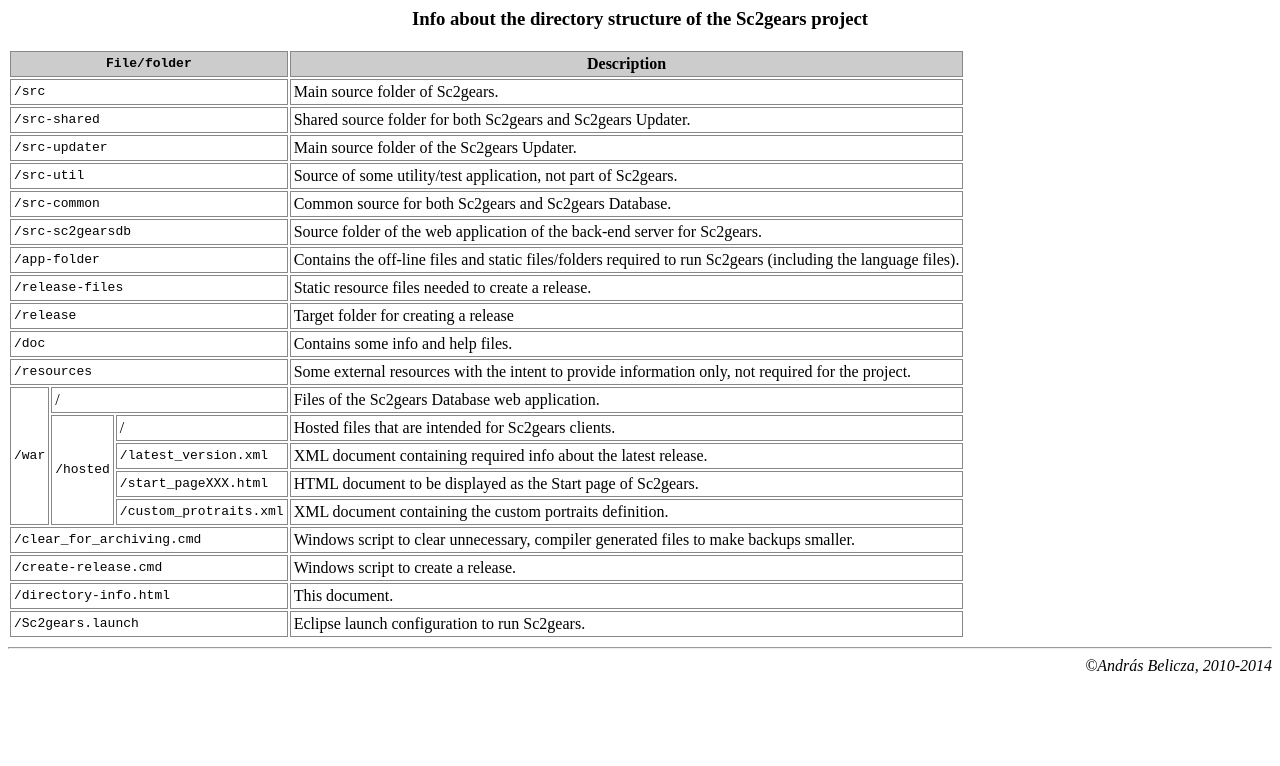
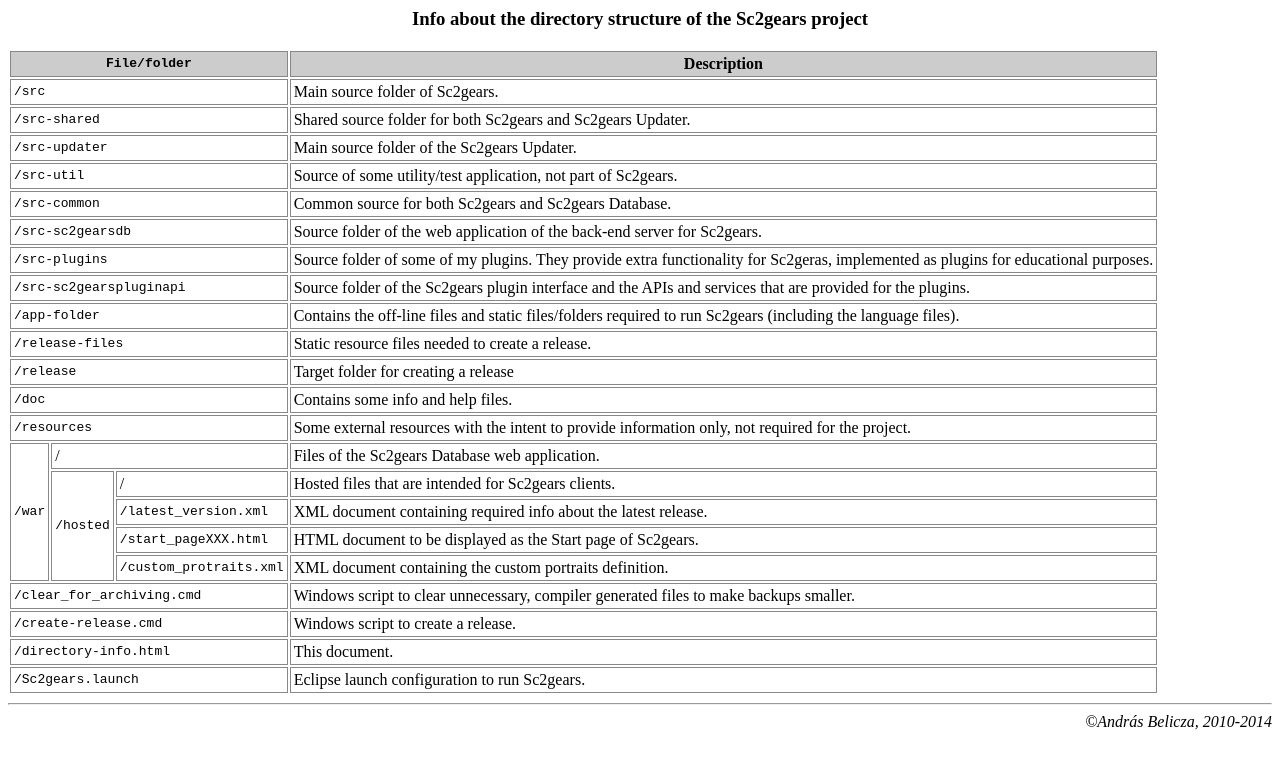
Before and after one commit to icza/sc2gears, a plain HTML site: page directory-info.html in a window 1280 px wide. Drawn offline with Linux system fonts and the light colour scheme.

Commit message:
Extended the directory info.

```diff
--- a/directory-info.html
+++ b/directory-info.html
@@ -19,6 +19,8 @@
 	<tr><td colspan=3 class="rname">/src-util</td><td>Source of some utility/test application, not part of Sc2gears.</td>
 	<tr><td colspan=3 class="rname">/src-common</td><td>Common source for both Sc2gears and Sc2gears Database.</td>
 	<tr><td colspan=3 class="rname">/src-sc2gearsdb</td><td>Source folder of the web application of the back-end server for Sc2gears.</td>
+	<tr><td colspan=3 class="rname">/src-plugins</td><td>Source folder of some of my plugins. They provide extra functionality for Sc2geras, implemented as plugins for educational purposes.</td>
+	<tr><td colspan=3 class="rname">/src-sc2gearspluginapi</td><td>Source folder of the Sc2gears plugin interface and the APIs and services that are provided for the plugins.</td>
 	<tr><td colspan=3 class="rname">/app-folder</td><td>Contains the off-line files and static files/folders required to run Sc2gears (including the language files).</td>
 	<tr><td colspan=3 class="rname">/release-files</td><td>Static resource files needed to create a release.</td>
 	<tr><td colspan=3 class="rname">/release</td><td>Target folder for creating a release</td>
```
Also changed, not shown: 1 other file.
